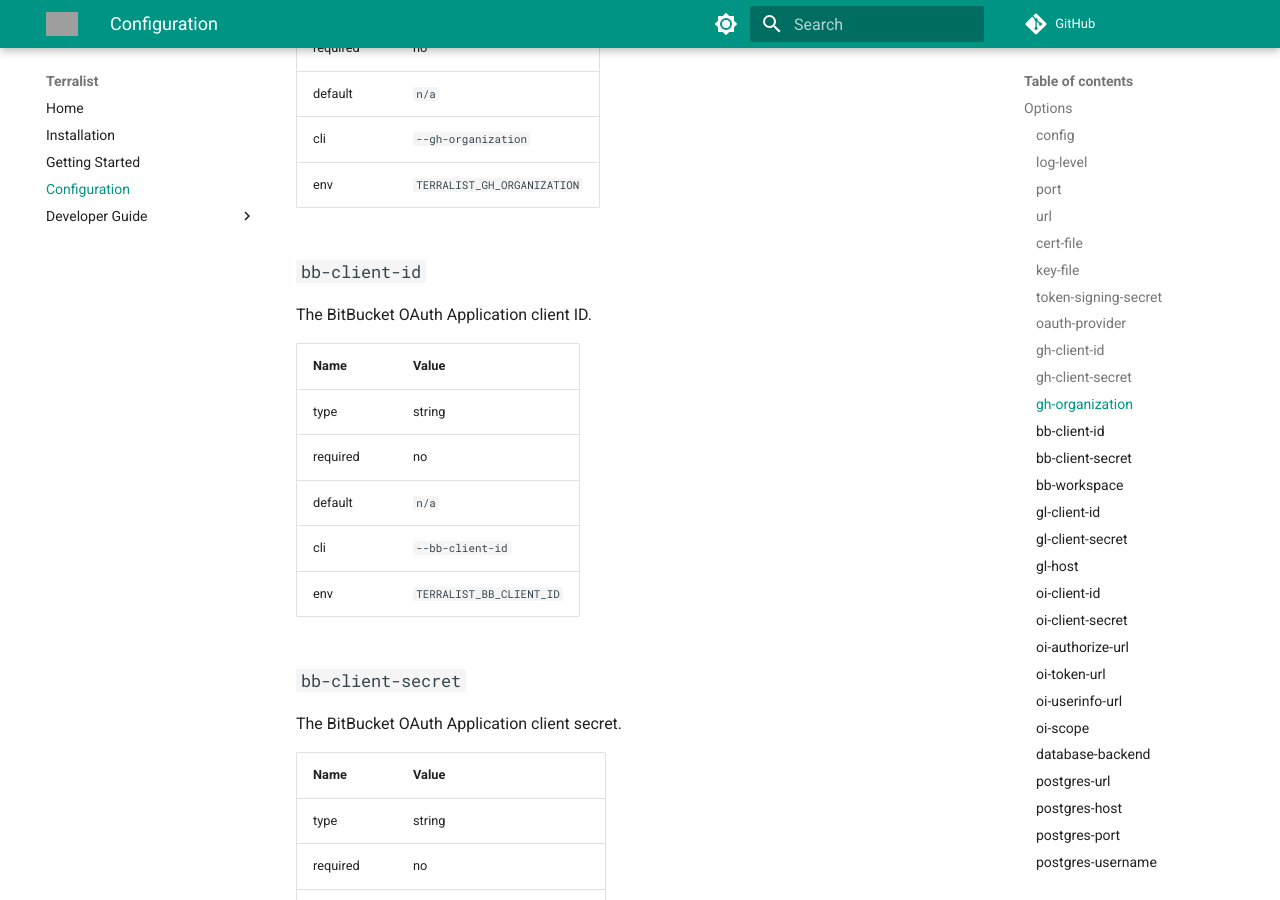
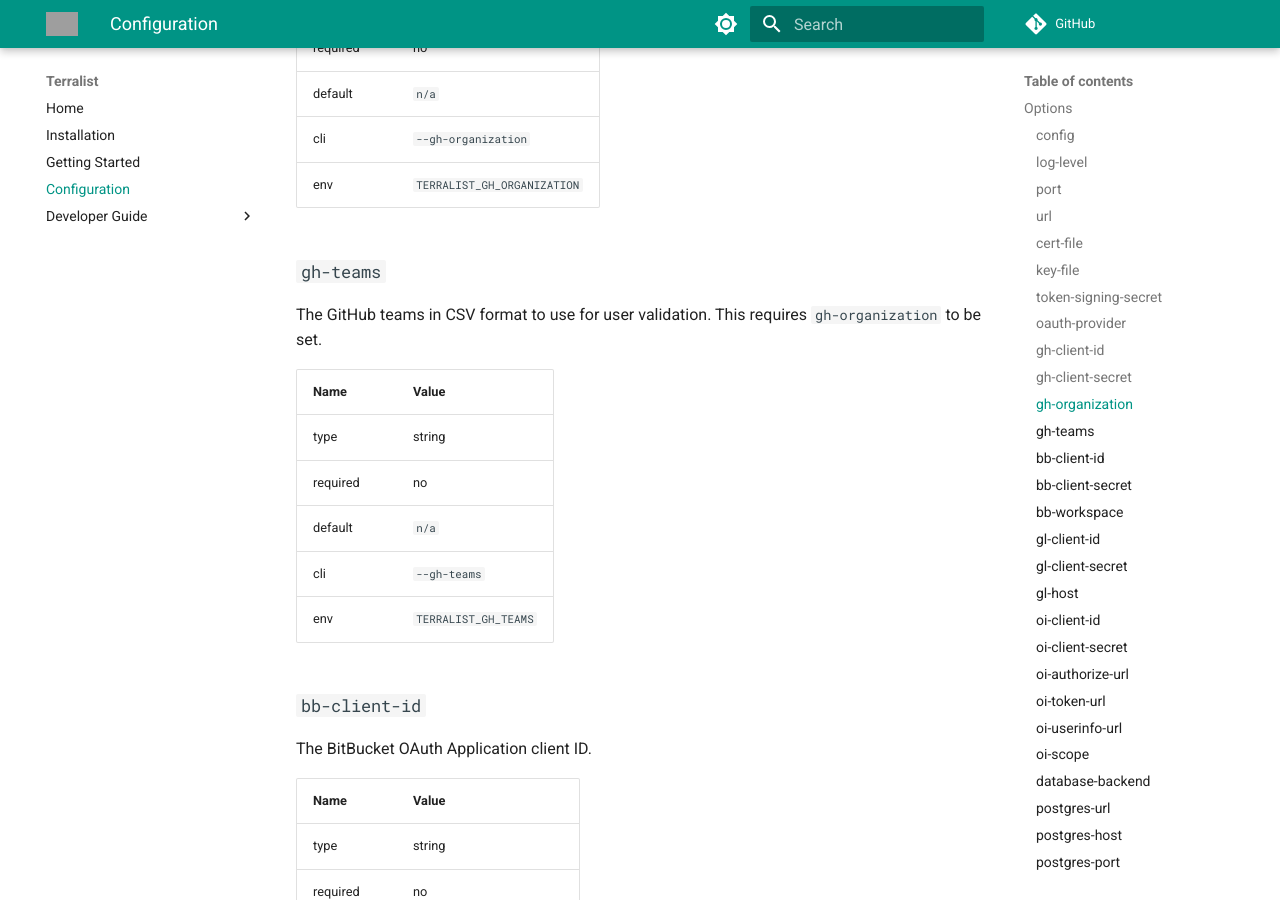
Before and after one commit to terralist/terralist, an MkDocs documentation site: the page built from docs/configuration.md, in a window 1280 px wide and 900 px high, scrolled down 5120 px. Built offline with MkDocs 1.6.1 and Material for MkDocs 9.7.7, drawn with Linux system fonts in a browser that asks for light colours; comment, search, counter and statistics services are not loaded; grey boxes are pictures that could not be loaded.

Commit message:
feat: Add gh-teams to doc and config validation

```diff
--- a/docs/configuration.md
+++ b/docs/configuration.md
@@ -150,6 +150,18 @@ The GitHub organization to use for user validation.
 | default | `n/a` |
 | cli | `--gh-organization` |
 | env | `TERRALIST_GH_ORGANIZATION` |
+
+### `gh-teams`
+
+The GitHub teams in CSV format to use for user validation. This requires `gh-organization` to be set.
+
+| Name | Value |
+| --- | --- |
+| type | string |
+| required | no |
+| default | `n/a` |
+| cli | `--gh-teams` |
+| env | `TERRALIST_GH_TEAMS` |
 
 ### `bb-client-id`
 
```
Also changed, not shown: 2 other files.
